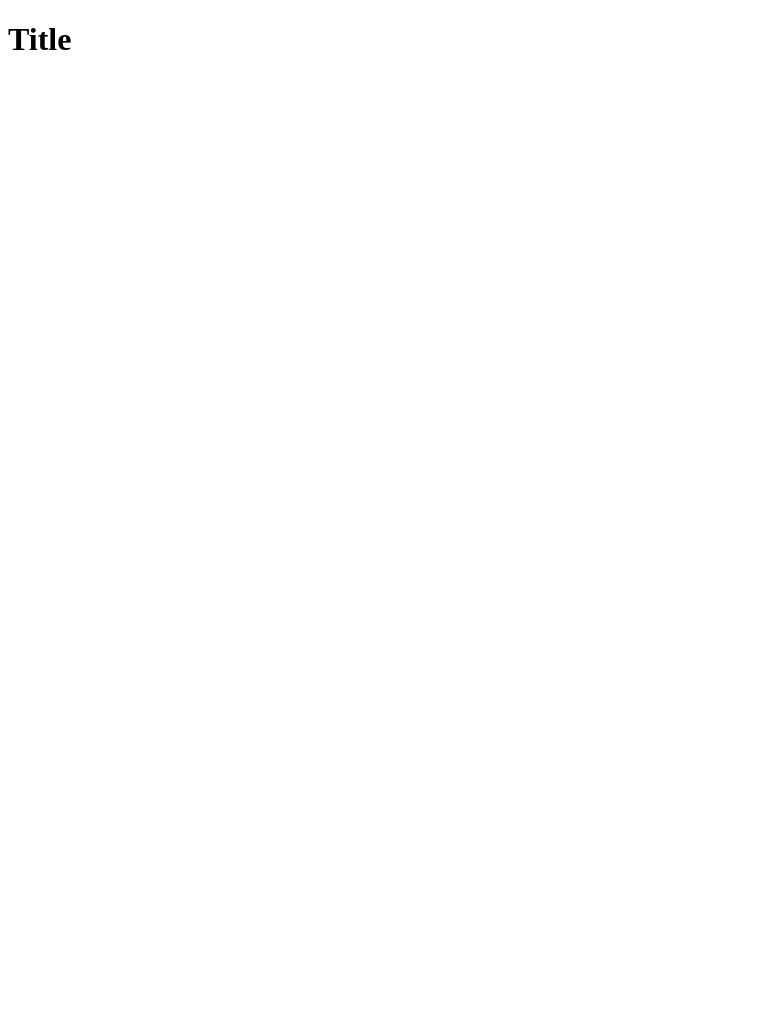
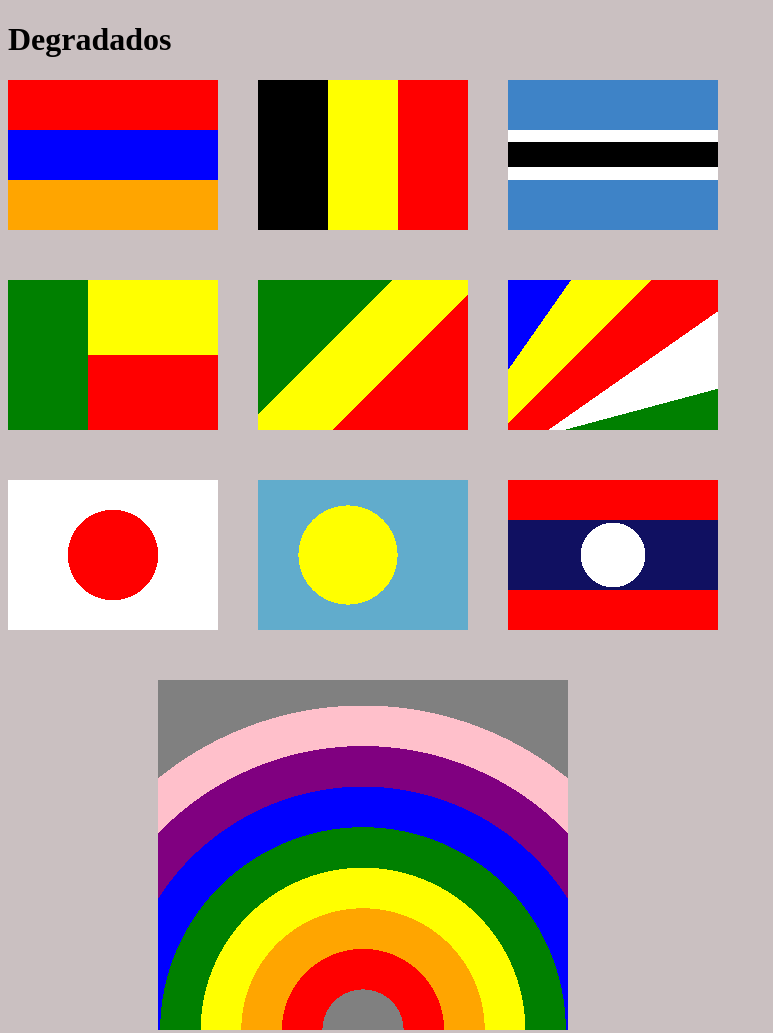
Before and after one commit to caamomilaa/degradados, a plain HTML site: page index.html in a window 1280 px wide. Shown: the whole page, without its empty margins (0-773 px from the left). Before the commit the page ends 800 px from the top, so only its background shows below. Drawn offline with Linux system fonts and the light colour scheme.

Commit message:
finished

```diff
--- a/css/styles.css
+++ b/css/styles.css
@@ -8,6 +8,84 @@ img {
   max-width: 100%;
   display: block;
 }
+body{
+  background-color: rgb(202, 192, 193);
+}
 html {
   scroll-behavior: smooth;
 }
+.flag-1{
+  width: 210px;
+  height: 150px;
+  background-image: linear-gradient(red 50px, blue 50px 100px, orange 100px);
+}
+.flag-2{
+  margin-left: 250px;
+  margin-top: -150px;
+  width: 210px;
+  height: 150px;
+  background-image: linear-gradient(to right, black 70px, yellow 70px 140px, red 140px);
+}
+.flag-3{
+  margin-left: 500px;
+  margin-top: -150px;
+  width: 210px;
+  height: 150px;
+  background-image: linear-gradient(rgb(62, 131, 199) 50px, white 50px 62.5px, black 62.5px 87.5px,white 87.5px 100px , rgb(62, 131, 199) 100px);
+}
+.flag-4{
+  margin-left: 0px;
+  margin-top: 50px;
+  width: 210px;
+  height: 150px;
+  background-image: linear-gradient(to right, green 80px, transparent 80px), linear-gradient(yellow 75px, red 75px);
+}
+.flag-5{
+  margin-left: 250px;
+  margin-top: -150px;
+  width: 210px;
+  height: 150px;
+  background-image: linear-gradient(135deg, green 37.5%, yellow 37.5% 62.5%, red 62.5%);
+}
+.flag-6{
+  margin-left: 500px;
+  margin-top: -150px;
+  width: 210px;
+  height: 150px;
+  background-image:
+  linear-gradient(125deg,blue 0% 20%, transparent 20%),
+  linear-gradient(135deg,yellow 20% 40%, transparent 40%),
+  linear-gradient(145deg,red 40% 60%, transparent 60%),
+  linear-gradient(165deg,white 60% 80%, transparent 80%),
+  linear-gradient(135deg, green 100%, transparent 20%);
+}
+.flag-7{
+  margin-left: 0px;
+  margin-top: 50px;
+  width: 210px;
+  height: 150px;
+  background-image: radial-gradient(circle, red 35%,white 35% ) ;
+}
+.flag-8{
+  margin-left: 250px;
+  margin-top: -150px;
+  width: 210px;
+  height: 150px;
+  background-image: radial-gradient(circle at 90px, yellow 35%,rgb(97, 172, 204) 35% ) ;
+}
+.flag-9{
+  margin-left: 500px;
+  margin-top: -150px;
+  width: 210px;
+  height: 150px;
+  background-image: linear-gradient(red 40px, transparent 40px 110px, red 110px),
+  radial-gradient(circle, white 25%,rgb(16, 16, 97) 25% );
+}
+.arcoiris{
+  margin-left: 150px;
+  margin-top: 50px;
+  width: 410px;
+  height: 350px;
+  background-color: grey;
+  background-image: radial-gradient(circle at bottom center,grey 10%,red 10% 20%, orange 20% 30%, yellow 30% 40%, green 40% 50%, blue 50% 60%, purple 60% 70%, pink 70% 80%, grey 80%);
+}
--- a/index.html
+++ b/index.html
@@ -7,6 +7,18 @@
     <link rel="stylesheet" href="./css/styles.css" />
   </head>
   <body>
-    <h1 class="title">Title</h1>
+    <main>
+      <h1 class="title">Degradados</h1>
+      <div class="flag-1"></div>
+      <div class="flag-2"></div>
+      <div class="flag-3"></div>
+      <div class="flag-4"></div>
+      <div class="flag-5"></div>
+      <div class="flag-6"></div>
+      <div class="flag-7"></div>
+      <div class="flag-8"></div>
+      <div class="flag-9"></div>
+      <div class="arcoiris"></div>
+    </main>
   </body>
 </html>
```
